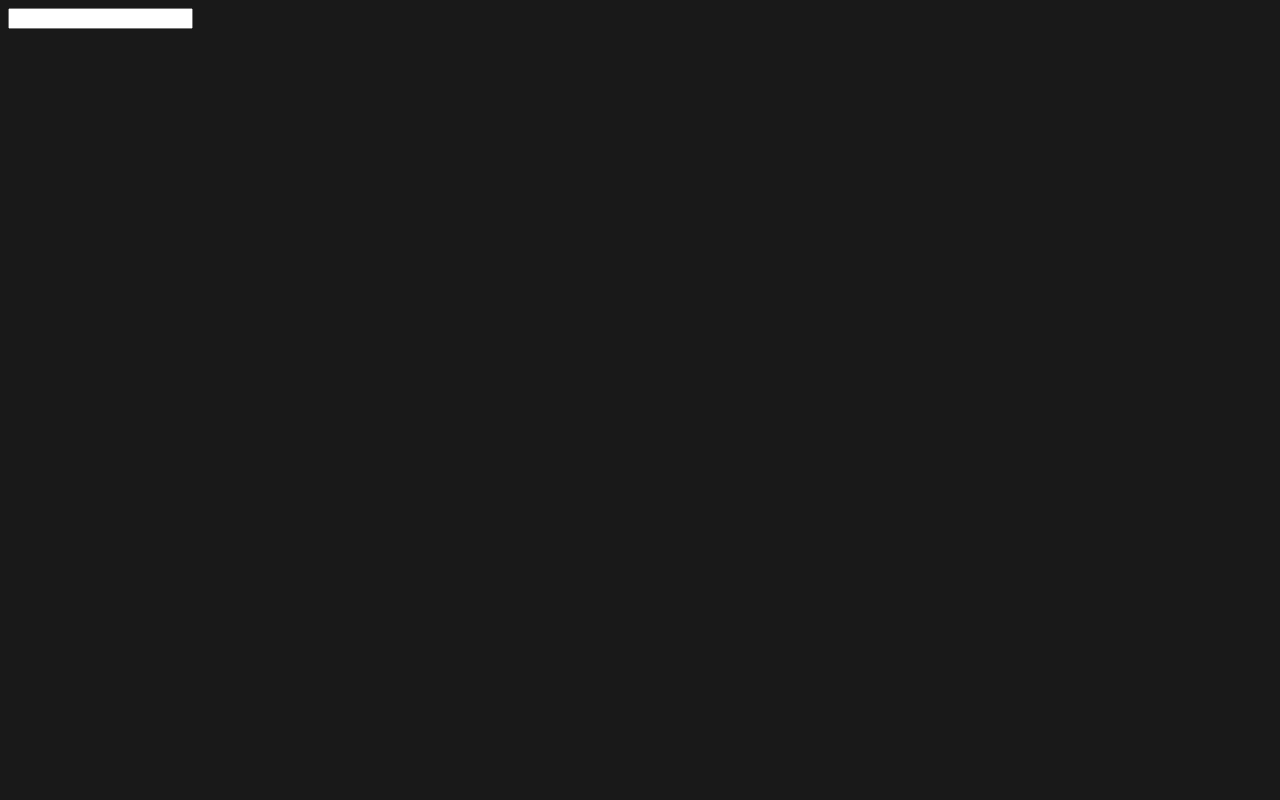
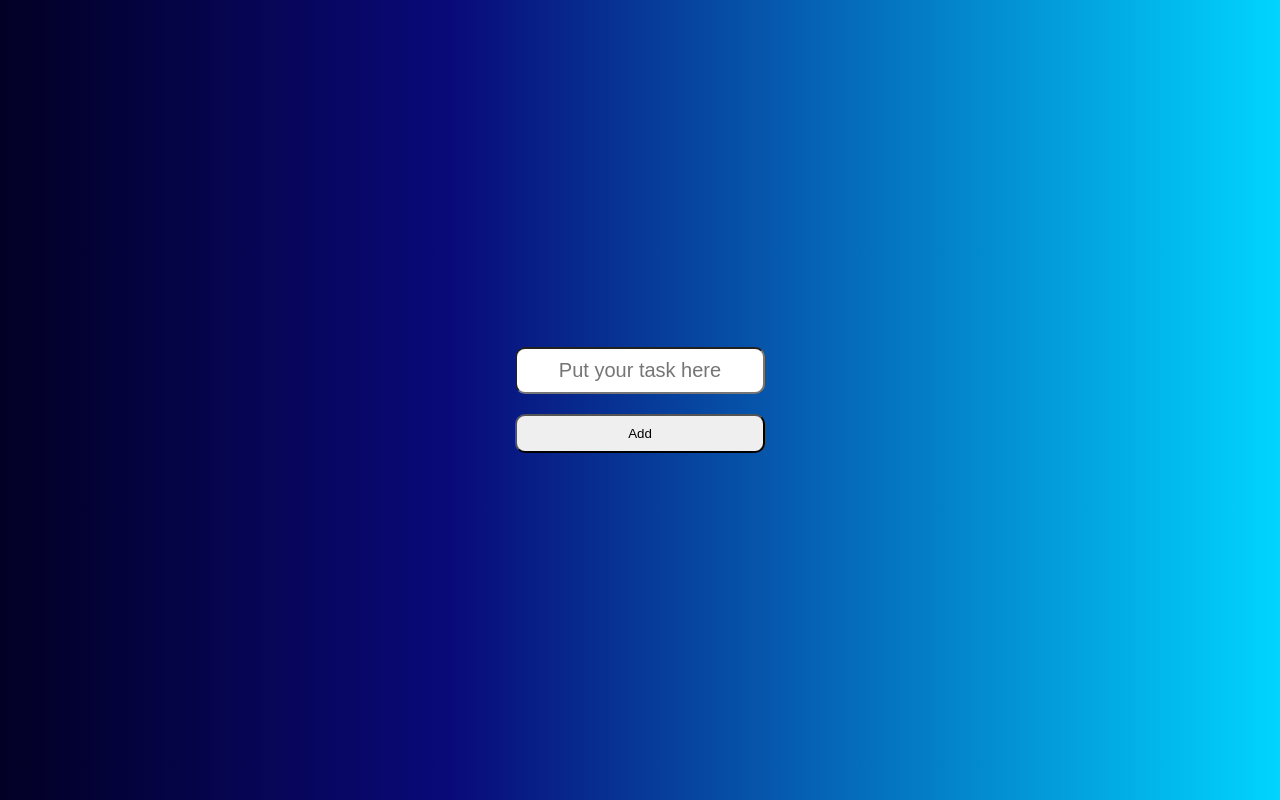
Before and after one commit to Alik64/Revision, a React (Create React App) app in the folder React/beginner-coding-interview/: page / in a window 1280 px wide. Built offline with nearby package versions, Linux system fonts and the light colour scheme.

Commit message:
React : todo css

```diff
--- /dev/null
+++ b/React/beginner-coding-interview/src/TodoLocalStorage/Todo.module.css
@@ -0,0 +1,42 @@
+form {
+  display: flex;
+  flex-direction: column;
+}
+
+input[type="text"] {
+  text-align: center;
+  font-size: 20px;
+  padding: 10px;
+  border-radius: 10px;
+  max-width: 250px;
+}
+
+.task {
+  display: flex;
+  align-items: center;
+  font-size: 20px;
+  justify-content: space-between;
+  border: 1px solid #fff;
+  padding: 10px 15px;
+  margin: 20px 10px;
+}
+
+.task:hover {
+  background-color: rgb(16, 189, 30);
+  color: #000;
+}
+
+.submitBtn {
+  margin-top: 20px;
+  width: 100%;
+  padding: 10px 5px;
+  border-radius: 10px;
+}
+.deleteBtn {
+  width: 30px;
+  height: 30px;
+  padding: 5px;
+  background: #f00;
+  color: #fff;
+  border-radius: 50%;
+}
--- a/React/beginner-coding-interview/src/TodoLocalStorage/TodoLocalStorage.js
+++ b/React/beginner-coding-interview/src/TodoLocalStorage/TodoLocalStorage.js
@@ -1,15 +1,15 @@
 
 import React, { useEffect, useState } from 'react'
 import { v4 as uuidv4 } from 'uuid';
-
+import styles from './Todo.module.css'
 export default function TodoLocalStorage() {
     const [text, setText] = useState("")
     const [tasks, setTasks] = useState([])
 
     const handleInputChange = (e) => {
         setText(e.target.value)
+    }
 
-    }
     const handleSubmit = (e) => {
         e.preventDefault()
         if (text) {
@@ -43,15 +43,28 @@ export default function TodoLocalStorage() {
     return (
         <>
             <form onSubmit={handleSubmit}>
-                <input type="text" value={text} onChange={handleInputChange} />
+                <input
+                    type="text"
+                    value={text}
+                    onChange={handleInputChange}
+                    placeholder='Put your task here' />
+                <button className={styles.submitBtn}
+                    type='submit'>Add</button>
             </form>
+            <ol >
+                {tasks.filter(objet => objet.complete === false)
+                    .map(({ text, id }) =>
+                        <div
+                            className={styles.task}
+                            key={uuidv4()} >
+                            <li >{text}</li>
+                            <button
+                                className={styles.deleteBtn}
+                                onClick={() => handleRemoveTask(id)} >x</button>
+                        </div>
 
-            <ol>
-                {tasks.filter(objet => objet.complete === false)
-                    .map(({ text, id }) => <li onClick={() => handleRemoveTask(id)} key={uuidv4()}>{text}</li>)}
+                    )}
             </ol>
-
-
         </>
     )
 }
--- a/React/beginner-coding-interview/src/index.css
+++ b/React/beginner-coding-interview/src/index.css
@@ -1,6 +1,24 @@
+*,
+::after,
+::before {
+  margin: 0;
+  padding: 0;
+  box-sizing: border-box;
+}
+
 body {
   background: #191919;
   color: #c4c4c4;
+  display: flex;
+  align-items: center;
+  justify-content: center;
+  min-height: 100vh;
+  background: linear-gradient(
+    90deg,
+    rgba(2, 0, 36, 1) 0%,
+    rgba(9, 9, 121, 1) 35%,
+    rgba(0, 212, 255, 1) 100%
+  );
 }
 
 code {
```
